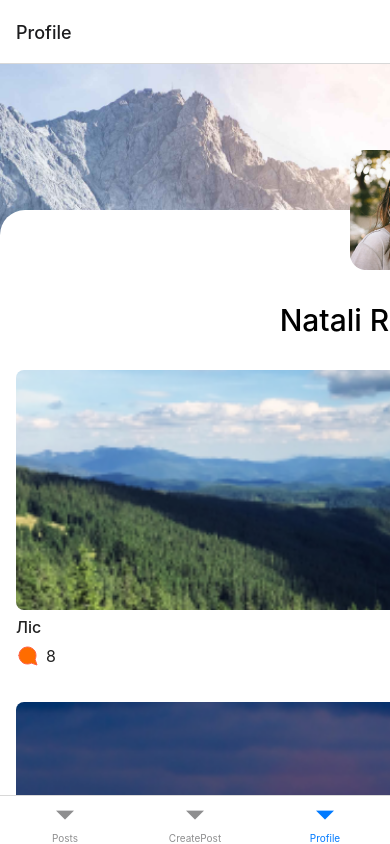
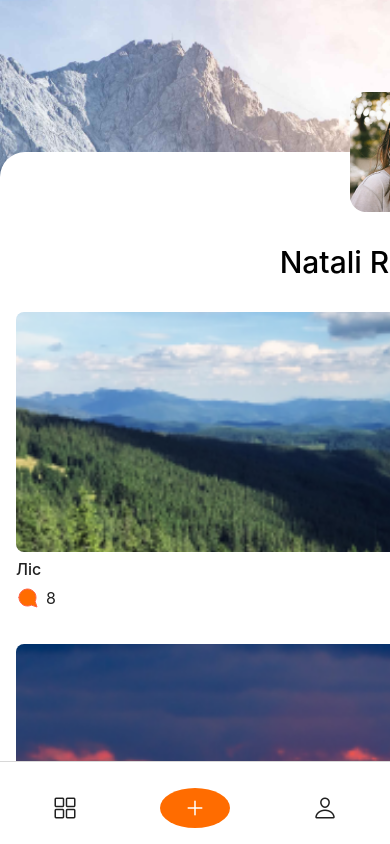
Before and after one commit to Andrii0207/ReactNative_hw-01, a React Native app: screen /Profile in a window 390 px wide. Built offline with nearby package versions, Linux system fonts and the light colour scheme.

Commit message:
fix tabBar styles

```diff
--- a/Screens/ProfileScreen.js
+++ b/Screens/ProfileScreen.js
@@ -126,6 +126,7 @@ const styles = StyleSheet.create({
         borderTopLeftRadius: 25,
         borderTopRightRadius: 25,
         paddingTop: 92,
+        paddingBottom: 46,
         paddingHorizontal: 16,
     },
     title: {
--- a/Screens/PublicationScreen.jsx
+++ b/Screens/PublicationScreen.jsx
@@ -14,9 +14,8 @@ export default PostsScreen;
 const styles = StyleSheet.create({
   container: {
     flex: 1,
+    flexDirection: "row",
     paddingHorizontal: 16,
     paddingVertical: 32,
-    marginTop: 88,
-    flexDirection: "row",
   },
 });
--- /dev/null
+++ b/components/ButtonGoback.js
@@ -0,0 +1,9 @@
+import { TouchableOpacity } from "react-native"
+import GoBackArrowIcon from "../icons/GoBackArrowIcon"
+
+const GobackButton = ({ onPress }) => {
+    return <TouchableOpacity onPress={onPress}>
+        <GoBackArrowIcon />
+    </TouchableOpacity>
+}
+export default GobackButton;
--- /dev/null
+++ b/components/LogoutButton.js
@@ -0,0 +1,10 @@
+import { TouchableOpacity } from "react-native"
+import LogoutIcon from "../icons/LogoutIcon";
+
+const LogoutButton = ({ onPress }) => {
+    return <TouchableOpacity onPress={onPress}>
+        <LogoutIcon />
+    </TouchableOpacity>
+}
+
+export default LogoutButton;
--- a/icons/ArrowGoBackIcon.js
+++ b/icons/GoBackArrowIcon.js
@@ -1,9 +1,8 @@
 import * as React from "react"
 import Svg, { Path } from "react-native-svg"
 
-const ArrowGoBackIcon = (props) => (
+const GoBackArrowIcon = (props) => (
     <Svg
-
         width={24}
         height={24}
         fill="none"
@@ -18,4 +17,4 @@ const ArrowGoBackIcon = (props) => (
         />
     </Svg>
 )
-export default ArrowGoBackIcon;
+export default GoBackArrowIcon;
--- /dev/null
+++ b/icons/UserIcon.js
@@ -0,0 +1,28 @@
+import * as React from "react"
+import Svg, { Path } from "react-native-svg"
+
+const UserIcon = (props) => (
+    <Svg
+        width={24}
+        height={24}
+        fill="none"
+        {...props}
+    >
+        <Path
+            stroke="#212121"
+            strokeLinecap="round"
+            strokeLinejoin="round"
+            strokeOpacity={0.8}
+            d="M20 21v-2a4 4 0 0 0-4-4H8a4 4 0 0 0-4 4v2"
+        />
+        <Path
+            stroke="#212121"
+            strokeLinecap="round"
+            strokeLinejoin="round"
+            strokeOpacity={0.8}
+            d="M12 11a4 4 0 1 0 0-8 4 4 0 0 0 0 8Z"
+            clipRule="evenodd"
+        />
+    </Svg>
+)
+export default UserIcon;
--- a/navigation/BottomTabNavigtion.jsx
+++ b/navigation/BottomTabNavigtion.jsx
@@ -1,39 +1,104 @@
 import { createBottomTabNavigator } from "@react-navigation/bottom-tabs";
-import { NavigationContainer } from "@react-navigation/native";
-import { Text, View } from "react-native";
+import Ionicons from "@expo/vector-icons/Ionicons";
+import Icon from "react-native-vector-icons/AntDesign";
 
 import CreatePostsScreen from "../screens/CreatePostsScreen";
 import ProfileScreen from "../screens/ProfileScreen";
 import PostsScreen from "../screens/PublicationScreen";
-import LogoutIcon from "../icons/LogoutIcon";
-import ArrowGoBackIcon from "../icons/ArrowGoBackIcon";
+import LogoutButton from "../components/LogoutButton";
+import GoBackArrowIcon from "../icons/GoBackArrowIcon";
+import { colors } from "../styles/global";
+import GobackButton from "../components/ButtonGoback";
+import UserIcon from "../icons/UserIcon";
+import Button from "../components/Button";
+import { StyleSheet, Text, TouchableOpacity, View } from "react-native";
 
 const Tabs = createBottomTabNavigator();
 
 const BottomTabNavigator = () => {
   return (
-    <Tabs.Navigator initialRouteName="Home" screenOptions={{}}>
+    <Tabs.Navigator
+      initialRouteName="Posts"
+      screenOptions={{
+        tabBarLabel: "",
+        tabBarStyle: { height: 70 },
+        headerTitleAlign: "center",
+        tabBarStyle: {
+          height: 83,
+          paddingTop: 9,
+        },
+      }}
+    >
       <Tabs.Screen
         name="Posts"
         component={PostsScreen}
         options={{
-          headerRight: () => <LogoutIcon />,
+          headerRight: () => (
+            <LogoutButton onPress={() => console.log("logout pressed")} />
+          ),
+          tabBarIcon: () => (
+            <Ionicons
+              name="grid-outline"
+              size={24}
+              color={colors.black_primary}
+            />
+          ),
           headerRightContainerStyle: { padding: 16 },
           headerLeftContainerStyle: { padding: 16 },
+          headerTitle: "Публікації",
+          headerStyle: {
+            borderBottomWidth: 1,
+            borderBottomColor: colors.text_grey,
+          },
         }}
       />
       <Tabs.Screen
         name="CreatePost"
         component={CreatePostsScreen}
         options={{
-          headerLeft: () => <ArrowGoBackIcon />,
+          headerLeft: () => <GobackButton onPress={() => {}} />,
+          tabBarIcon: () => (
+            <Button
+              outerStyles={styles.addButton}
+              onPress={() => console.log("add pressed")}
+            >
+              <Ionicons name="add-outline" size={24} color={colors.white} />
+            </Button>
+          ),
+          // tabBarStyle: { display: "none" },
           headerRightContainerStyle: { padding: 16 },
           headerLeftContainerStyle: { padding: 16 },
+          headerTitle: "Створити публікацію",
         }}
       />
-      <Tabs.Screen name="Profile" component={ProfileScreen} />
+      <Tabs.Screen
+        name="Profile"
+        component={ProfileScreen}
+        options={{
+          headerShown: false,
+          tabBarIcon: () => (
+            <Ionicons
+              name="person-outline"
+              size={24}
+              color={colors.black_primary}
+            />
+          ),
+        }}
+      />
     </Tabs.Navigator>
   );
 };
 
 export default BottomTabNavigator;
+
+const styles = StyleSheet.create({
+  addButton: {
+    paddingVertical: 8,
+    paddingHorizontal: 23,
+    width: 70,
+    height: 40,
+    flexDirection: "row",
+    justifyContent: "center",
+    alignItems: "center",
+  },
+});
```
